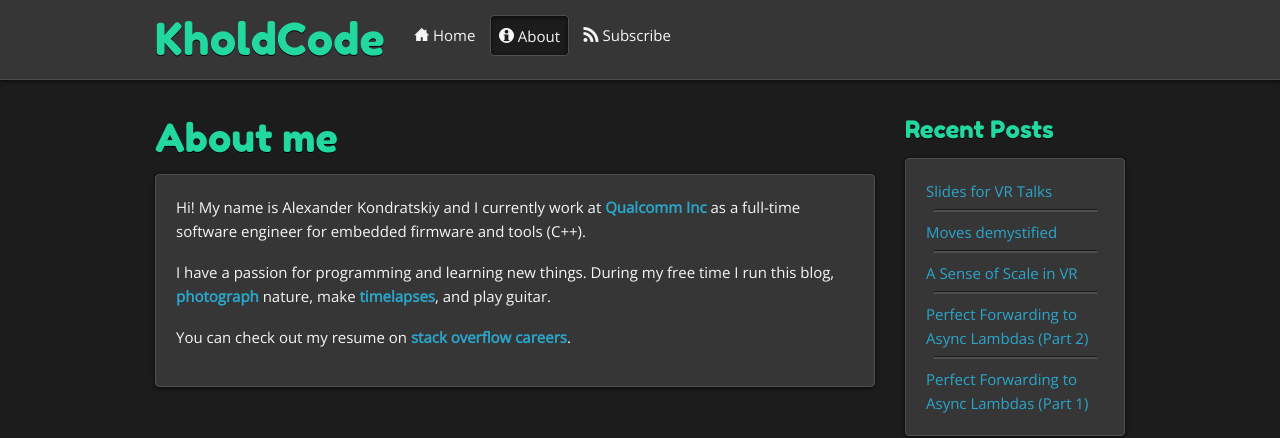
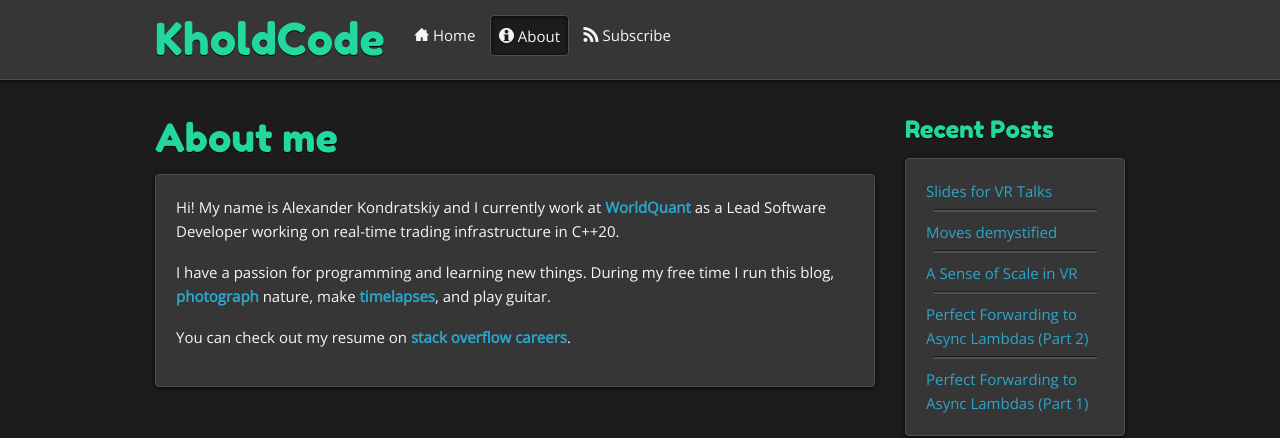
Before and after one commit to KholdStare/kholdstare.github.com, a Jekyll site: the page built from about.html, in a window 1280 px wide. Shown: the top 438 px of the page. Built offline with Jekyll 4.4.1, drawn with Linux system fonts in a browser that asks for light colours.

Commit message:
Update about page

```diff
--- a/about.html
+++ b/about.html
@@ -12,7 +12,7 @@ title: "KholdCode: About"
 <div class="panel">
     <section class="entry">
     <p>
-        Hi! My name is Alexander Kondratskiy and I currently work at <a href="http://www.qualcomm.com/">Qualcomm Inc</a> as a full-time software engineer for embedded firmware and tools (C++).
+        Hi! My name is Alexander Kondratskiy and I currently work at <a href="http://www.worldquant.com/">WorldQuant</a> as a Lead Software Developer working on real-time trading infrastructure in C++20.
     </p>
 
     <p>
```
